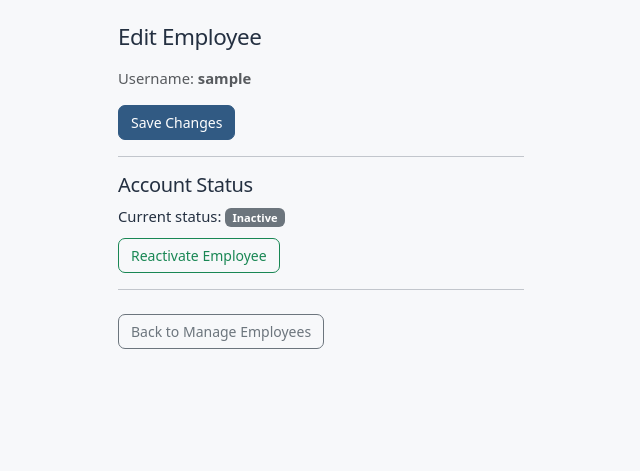
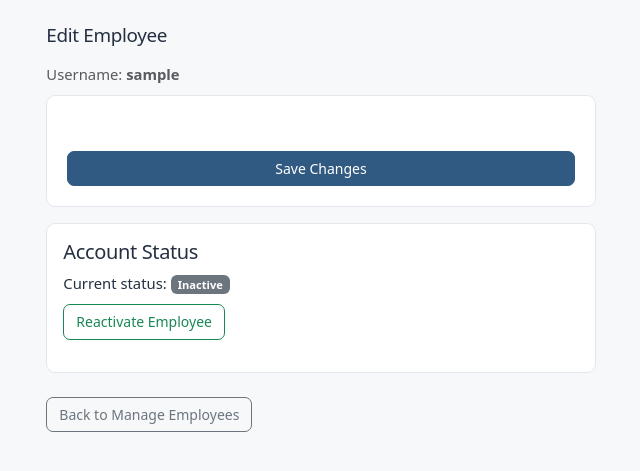
Before and after one commit to mehreen-7547/ai-assisted-inventory-manager, a Django app: template templates/accounts/edit_employee.html in a window 1280 px wide. Shown: the top 471 px of the page, without its empty margins (319-959 px from the left). Run offline with Django 5.2, Linux system fonts and the light colour scheme; the template is opened without the code that fills it: most values are stand-ins (such as "Sample title", 1, 10 or a date in 2020).

Commit message:
Align account pages with shared compact UI

```diff
--- a/templates/accounts/edit_employee.html
+++ b/templates/accounts/edit_employee.html
@@ -6,20 +6,31 @@
 {% block content %}
 
 <div class="row justify-content-center">
-    <div class="col-md-8 col-lg-6">
+    <div class="col-lg-9 col-xl-8">
 
-        <h2 class="mb-3">Edit Employee</h2>
+        <h1 class="h3 mb-3">Edit Employee</h1>
 
         <p class="text-muted">
             Username: <strong>{{ employee.username }}</strong>
         </p>
 
         <!-- EDIT EMPLOYEE DETAILS -->
-        <form method="POST" class="mb-4">
+        <form method="POST" class="card card-body catalog-form mb-3">
             {% csrf_token %}
 
             <div class="mb-4">
-                {{ form.as_p }}
+                {{ form.non_field_errors }}
+                {% for hidden in form.hidden_fields %}{{ hidden }}{{ hidden.errors }}{% endfor %}
+                <div class="catalog-field-grid">
+                    {% for field in form.visible_fields %}
+                    <div class="catalog-field">
+                        {{ field.label_tag }}
+                        <div class="d-grid">{{ field }}</div>
+                        {% if field.help_text %}<div class="form-text">{{ field.help_text }}</div>{% endif %}
+                        {{ field.errors }}
+                    </div>
+                    {% endfor %}
+                </div>
             </div>
 
             <button type="submit" class="btn btn-primary">
@@ -27,10 +38,9 @@
             </button>
         </form>
 
-        <hr>
-
         <!-- EMPLOYEE STATUS -->
-        <h5 class="mt-4">Account Status</h5>
+        <section class="card card-body mb-3">
+        <h5>Account Status</h5>
 
         <p>
             Current status:
@@ -59,12 +69,12 @@
 
         </form>
 
+        </section>
         <!-- PASSWORD SETUP -->
         {% if employee.is_active and not employee.has_usable_password %}
 
-            <hr>
-
-            <h5 class="mt-4">Password Setup</h5>
+            <section class="card card-body mb-3">
+            <h5>Password Setup</h5>
 
             <p class="text-muted">
                 This employee has not set a password yet.
@@ -82,9 +92,8 @@
 
             </form>
 
+            </section>
         {% endif %}
-
-        <hr>
 
         <a href="{% url 'employee_list' %}"
            class="btn btn-outline-secondary mt-2">
```
